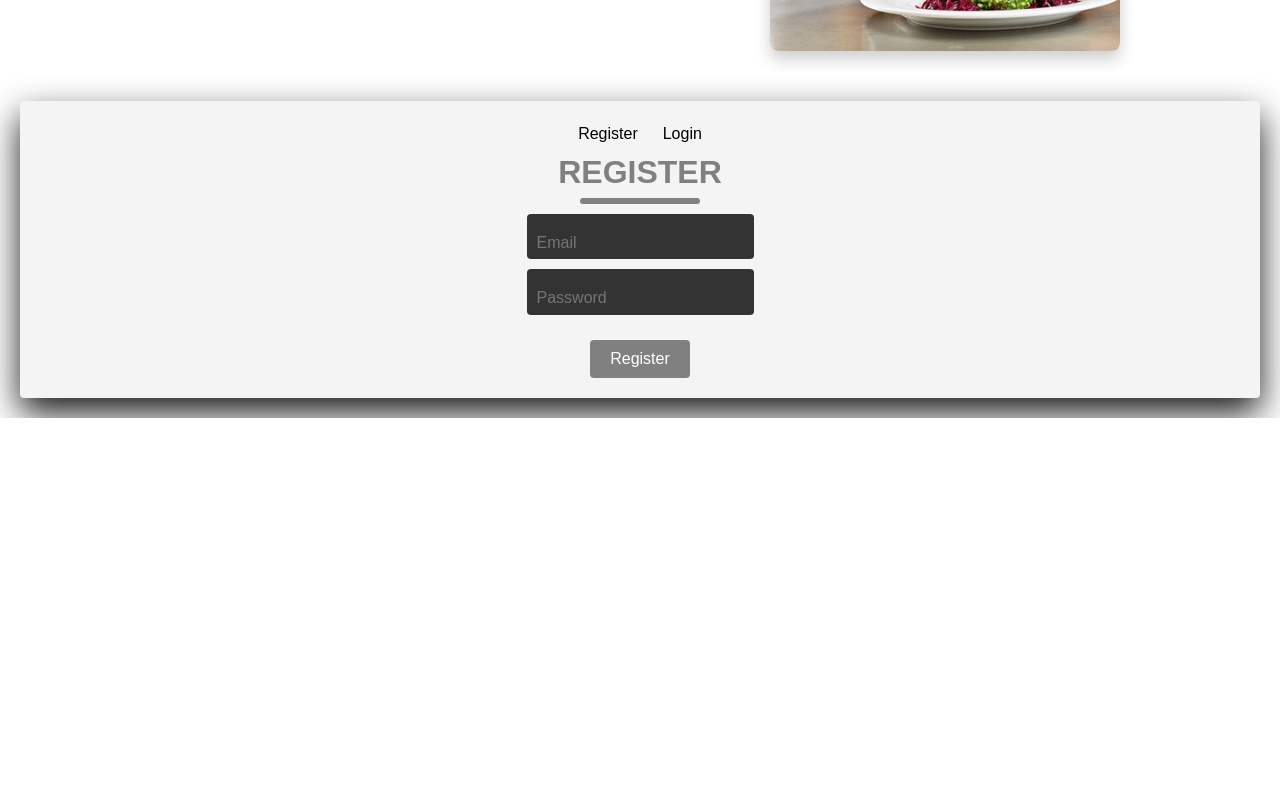
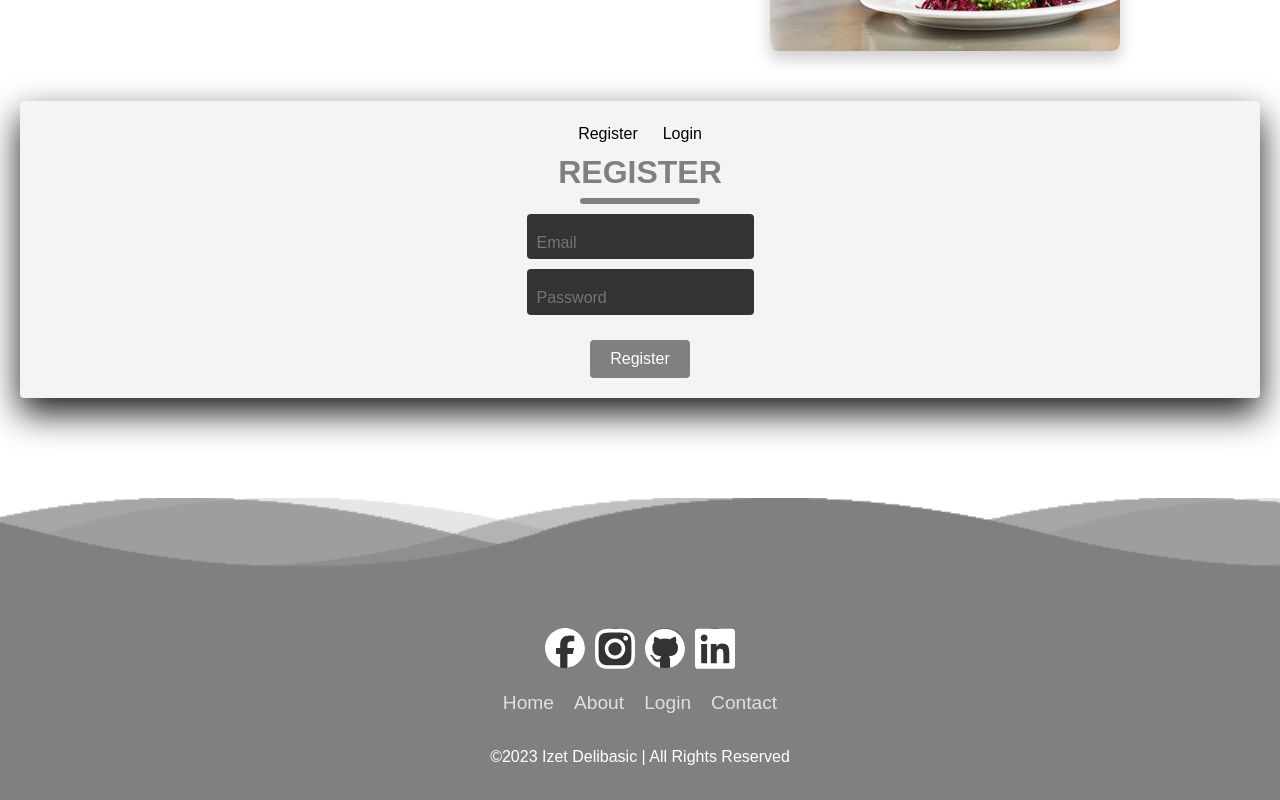
Before and after one commit to IzetDelibasic/tasty-treasures, a React (Create React App) app: page / in a window 1280 px wide. Shown: the part 1548-2348 px from the top of the page. Before the commit the page ends 1966 px from the top, so only its background shows below. Built offline with nearby package versions, Linux system fonts and the light colour scheme.

Commit message:
Adding footer, creating footer style

```diff
--- a/package.json
+++ b/package.json
@@ -3,11 +3,15 @@
   "version": "0.1.0",
   "private": true,
   "dependencies": {
+    "@fortawesome/free-brands-svg-icons": "^6.4.2",
+    "@fortawesome/react-fontawesome": "^0.2.0",
     "@testing-library/jest-dom": "^5.17.0",
     "@testing-library/react": "^13.4.0",
     "@testing-library/user-event": "^13.5.0",
     "axios": "^1.5.1",
     "firebase": "^10.5.0",
+    "font-awesome": "^4.7.0",
+    "ionicons": "^7.2.1",
     "react": "^18.2.0",
     "react-dom": "^18.2.0",
     "react-router-dom": "^6.16.0",
--- a/src/components/Home.css
+++ b/src/components/Home.css
@@ -8,6 +8,9 @@ body {
 	line-height: 1.6;
 	margin: 0;
 	min-height: 100vh;
+  display: flex;
+  justify-content: flex-end;
+  align-items: flex-end;
 }
 
 /* Navigation Bar */
@@ -241,6 +244,7 @@ a {
   margin: 20px;
   padding: 20px;
   flex-direction: column;
+  margin-bottom: 200px;
 }
 
 .login .row {
@@ -334,3 +338,154 @@ input[type="submit"]:active {
 .reglog:hover {
   background: #606060;
 }
+
+
+
+
+
+
+@import url("https://fonts.googleapis.com/css2?family=Poppins:wght@200;300;400;500;600;700;800;900&display=swap");
+
+.footer {
+  position: relative;
+  width: 100%;
+  background: #808080;
+  min-height: 100px;
+  padding: 20px 50px;
+  display: flex;
+  justify-content: center;
+  align-items: center;
+  flex-direction: column;
+}
+
+.social-icon,
+.menu {
+  position: relative;
+  display: flex;
+  justify-content: center;
+  align-items: center;
+  margin: 10px 0;
+  flex-wrap: wrap;
+}
+
+.social-icon__item,
+.menu__item {
+  list-style: none;
+}
+
+.social-icon__link {
+  font-size: 2rem;
+  color: #fff;
+  margin: 0 10px;
+  display: inline-block;
+  transition: 0.5s;
+}
+.social-icon__link:hover {
+  transform: translateY(-10px);
+}
+
+.menu__link {
+  font-size: 1.2rem;
+  color: #fff;
+  margin: 0 10px;
+  display: inline-block;
+  transition: 0.5s;
+  text-decoration: none;
+  opacity: 0.75;
+  font-weight: 300;
+}
+
+.menu__link:hover {
+  opacity: 1;
+}
+
+.footer p {
+  color: #fff;
+  margin: 15px 0 10px 0;
+  font-size: 1rem;
+  font-weight: 300;
+}
+
+.wave {
+  position: absolute;
+  top: -100px;
+  left: 0;
+  width: 100%;
+  height: 100px;
+  background: url("./images/wave.png");
+  color: #807b7b;
+  background-size: 1000px 100px;
+}
+
+.wave#wave1 {
+  z-index: 1000;
+  opacity: 1;
+  bottom: 0;
+  animation: animateWaves 4s linear infinite;
+}
+
+.wave#wave2 {
+  z-index: 999;
+  opacity: 0.5;
+  bottom: 10px;
+  animation: animate 4s linear infinite !important;
+}
+
+.wave#wave3 {
+  z-index: 1000;
+  opacity: 0.2;
+  bottom: 15px;
+  animation: animateWaves 3s linear infinite;
+}
+
+.wave#wave4 {
+  z-index: 999;
+  opacity: 0.7;
+  bottom: 20px;
+  animation: animate 3s linear infinite;
+}
+
+@keyframes animateWaves {
+  0% {
+    background-position-x: 1000px;
+  }
+  100% {
+    background-positon-x: 0px;
+  }
+}
+
+@keyframes animate {
+  0% {
+    background-position-x: -1000px;
+  }
+  100% {
+    background-positon-x: 0px;
+  }
+}
+
+.social-icon {
+  list-style: none;
+  padding: 0;
+  display: flex;
+  gap: 10px;
+}
+
+.social-icon__item {
+  background-color: #333;
+  border-radius: 50%;
+  display: flex;
+  align-items: center;
+  justify-content: center;
+  width: 40px;
+  height: 40px;
+  transition: transform 0.2s;
+}
+
+.social-icon__item:hover {
+  transform: scale(1.2);
+}
+
+.social-icon__icon {
+  font-size: 24px;
+  color: #fff;
+}
--- a/src/components/Home.js
+++ b/src/components/Home.js
@@ -2,6 +2,10 @@ import React, { useState } from 'react';
 import { useNavigate } from 'react-router-dom';
 import { createUserWithEmailAndPassword, signInWithEmailAndPassword } from 'firebase/auth';
 import { auth } from './FirebaseConfig';
+import { FontAwesomeIcon } from '@fortawesome/react-fontawesome';
+import { faFacebook, faInstagram, faGithub, faLinkedin } from '@fortawesome/free-brands-svg-icons';
+
+
 
 export const Home = () => {
   const [login, setLogin] = useState(false);
@@ -95,7 +99,41 @@ export const Home = () => {
             <button className='reglog' name='reglog'>{login ? "Login" : "Register"}</button>
         </form>
     </div>
+      <div className='contact' id='contact'>
+        <footer class="footer">
+          <div class="waves">
+            <div class="wave" id="wave1"></div>
+            <div class="wave" id="wave2"></div>
+            <div class="wave" id="wave3"></div>
+            <div class="wave" id="wave4"></div>
+          </div>
+          <ul class="social-icon">
+            <li class="social-icon__item" href="https://www.facebook.com/izet.delibasic/">
+              <FontAwesomeIcon icon={faFacebook} class="social-icon__icon" />
+            </li>
+            <li class="social-icon__item" href="https://www.instagram.com/delibasic55/">
+              <FontAwesomeIcon icon={faInstagram} class="social-icon__icon" />
+            </li>
+            <li class="social-icon__item" href="https://www.linkedin.com/in/izet-delibasic/">
+              <FontAwesomeIcon icon={faGithub} class="social-icon__icon" />
+            </li>
+            <li class="social-icon__item" href="https://github.com/IzetDelibasic">
+              <FontAwesomeIcon icon={faLinkedin} class="social-icon__icon" />
+            </li>
+          </ul>
 
+          <ul class="menu">
+            <li class="menu__item"><a class="menu__link" href="#home">Home</a></li>
+            <li class="menu__item"><a class="menu__link" href="#about">About</a></li>
+            <li class="menu__item"><a class="menu__link" href="#login">Login</a></li>
+            <li class="menu__item"><a class="menu__link" href="#contact">Contact</a></li>
+
+          </ul>
+          <p>&copy;2023 Izet Delibasic | All Rights Reserved</p>
+        </footer>
+      </div>
     </div>
+
+
   );
 }
```
Also changed, not shown: src/components/images/wave.png (added), 1 other file (tests, documents, lock files or other folders).
